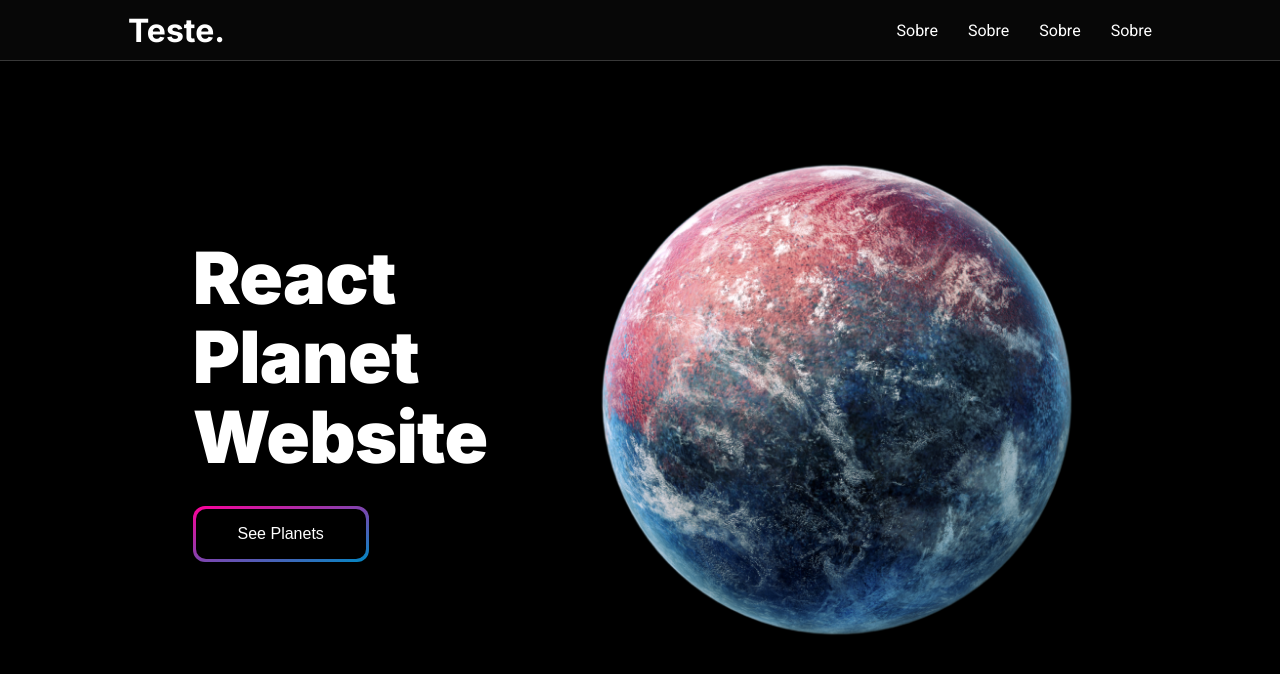
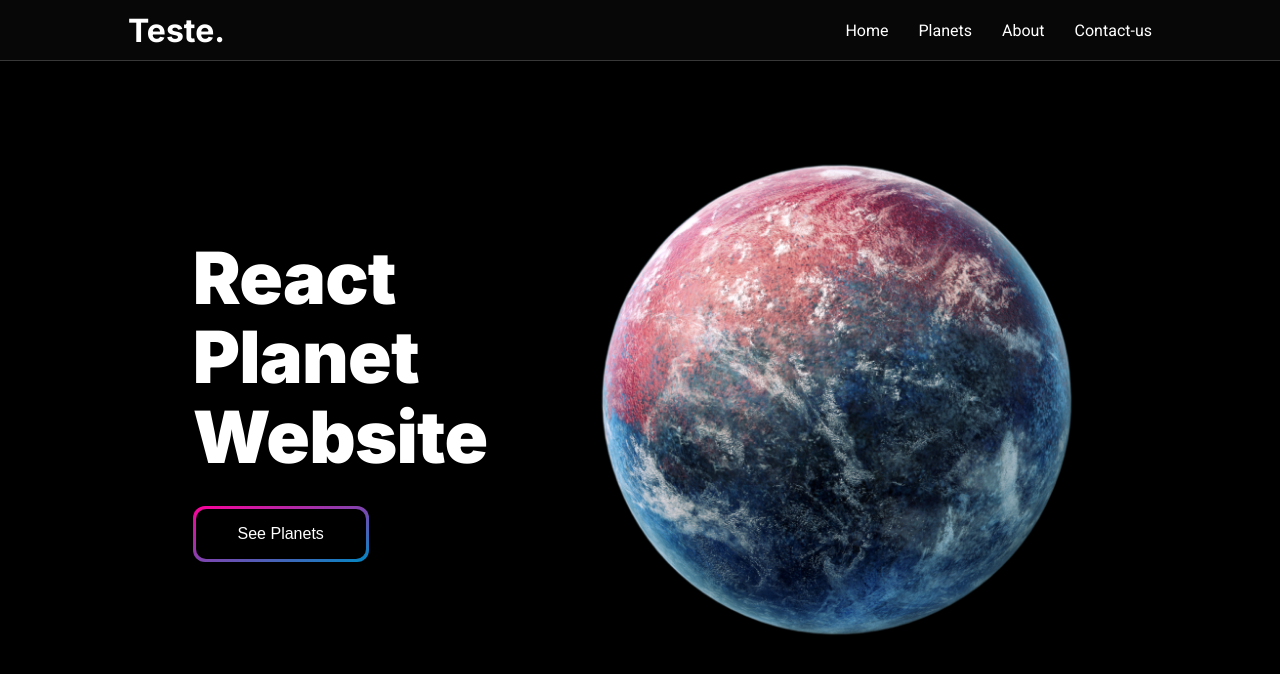
Before and after one commit to christianjunio/react-planet-website, a React (Vite) app: page / in a window 1280 px wide. Shown: the top 674 px of the page. Built offline with nearby package versions, Linux system fonts and the light colour scheme.

Commit message:
modified navbar content

```diff
--- a/src/components/Navbar.jsx
+++ b/src/components/Navbar.jsx
@@ -5,10 +5,10 @@
             <h1>Teste.</h1>
             <nav>
                 <ul className="nav-list">
-                <li><a href="#">Sobre</a></li>
-                <li><a href="#">Sobre</a></li>
-                <li><a href="#">Sobre</a></li>
-                <li><a href="#">Sobre</a></li>
+                <li><a href="#">Home</a></li>
+                <li><a href="#">Planets</a></li>
+                <li><a href="#">About</a></li>
+                <li><a href="#">Contact-us</a></li>
                 </ul>
             </nav>
             </div>
```
